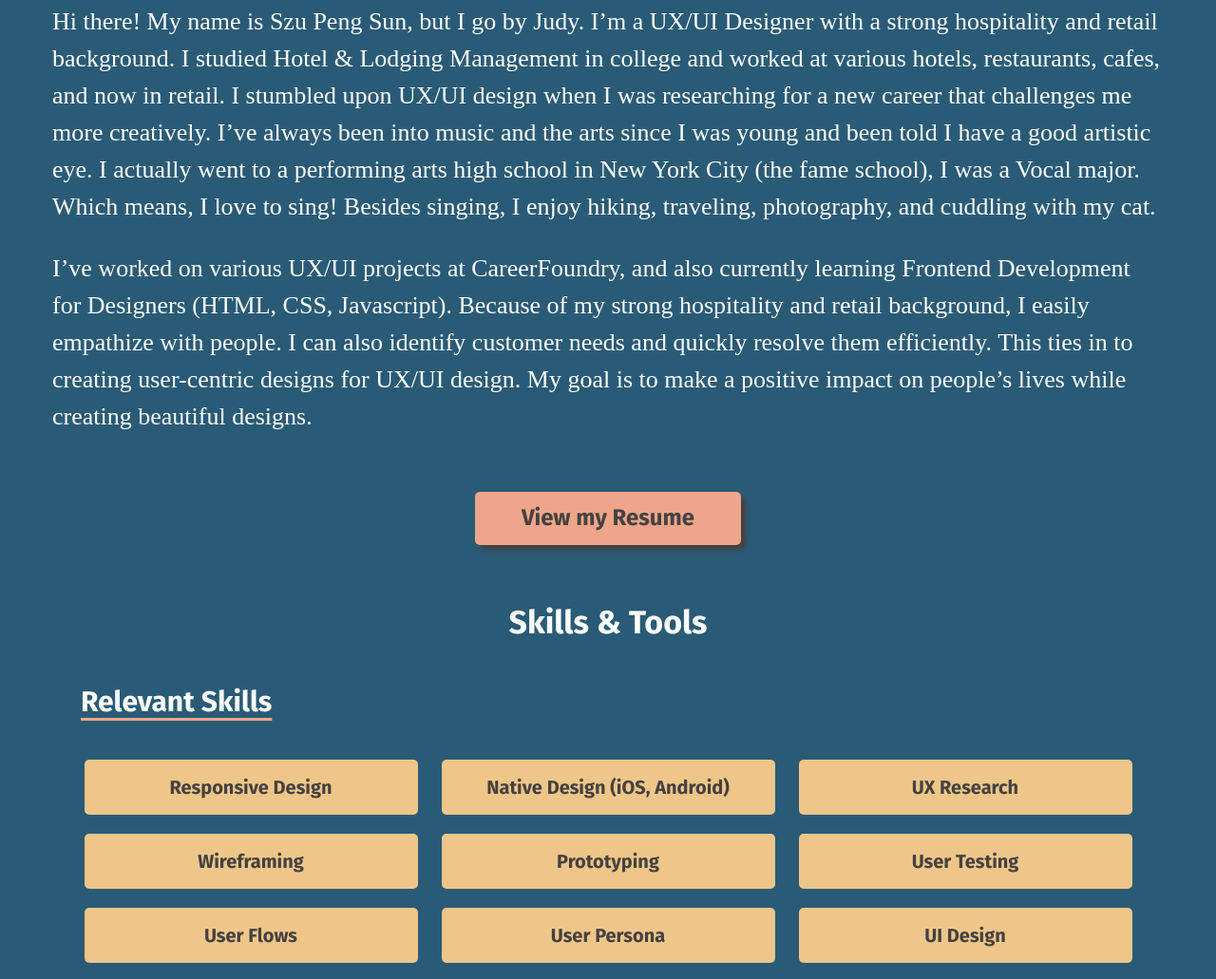
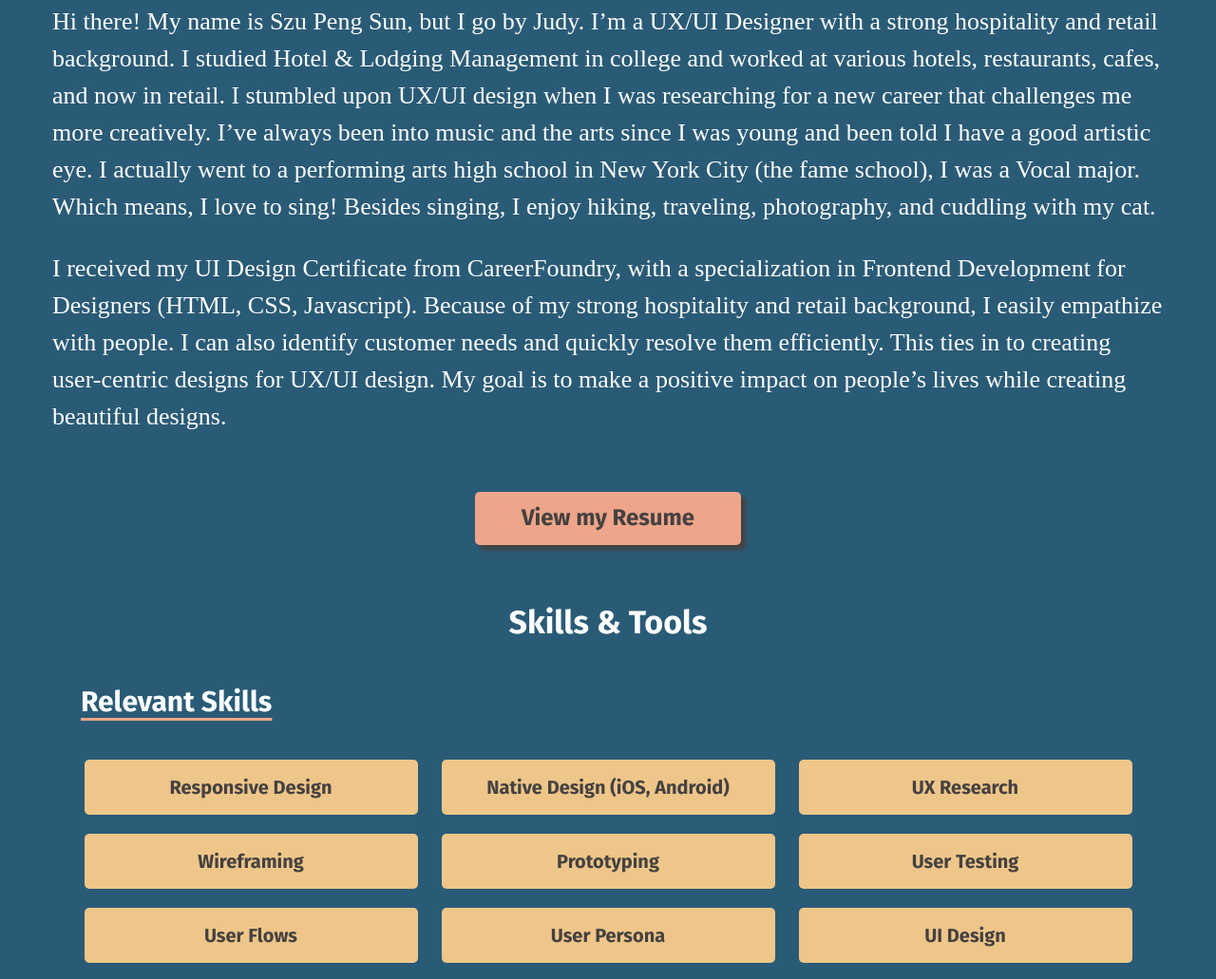
Before and after one commit to JudayChop/Portfolio-Site-Szu-Peng-Judy-Sun-, a plain HTML site: page about.html in a window 1280 px wide. Shown: the part 681-1712 px from the top of the page at 95% size. Drawn offline with nearby package versions, Linux system fonts and the light colour scheme; a web font is replaced by a local one.

Commit message:
Update about.html

```diff
--- a/about.html
+++ b/about.html
@@ -74,8 +74,8 @@
             enjoy hiking, traveling, photography, and cuddling with my cat.
           </p>
           <p>
-            I’ve worked on various UX/UI projects at CareerFoundry, and also
-            currently learning Frontend Development for Designers (HTML, CSS,
+            I received my UI Design Certificate from CareerFoundry, with a
+            specialization in Frontend Development for Designers (HTML, CSS,
             Javascript). Because of my strong hospitality and retail background,
             I easily empathize with people. I can also identify customer needs
             and quickly resolve them efficiently. This ties in to creating
@@ -130,9 +130,7 @@
     <footer id="contact">
       <div class="container">
         <h1>Get in Touch</h1>
-        <p>
-          Connect with me via email, LinkedIn, Behance or Dribbble.
-        </p>
+        <p>Connect with me via email, LinkedIn, Behance or Dribbble.</p>
         <div>
           <a href="mailto:szupengjudysun@gmail.com" class="button fixed"
             >Send Email</a
```
